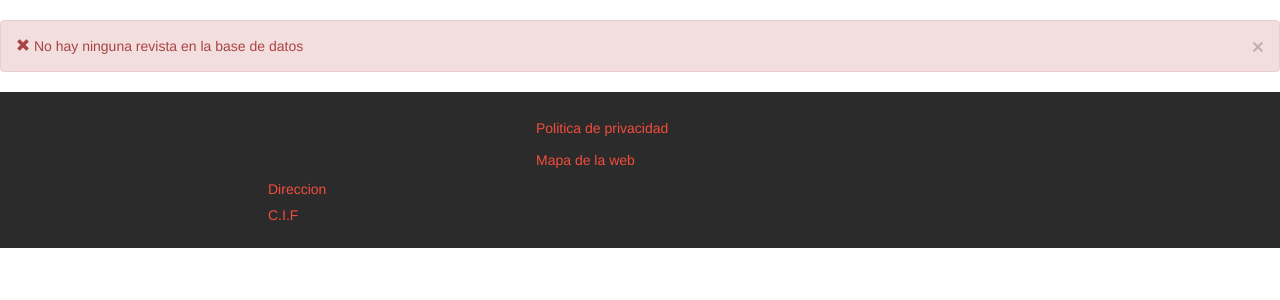
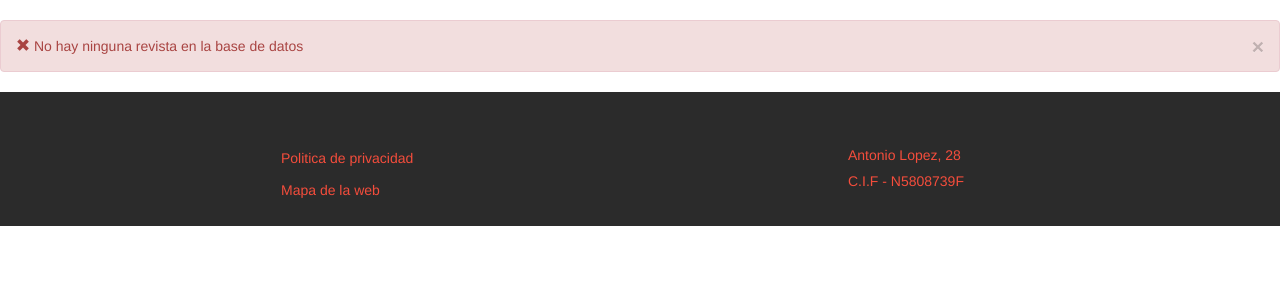
Before and after one commit to Trankimacin/Proyecto, a PHP site: page /revista.php in a window 1280 px wide. Shown: the part 52-352 px from the top of the page. Run offline with PHP 8.4, Linux system fonts and the light colour scheme; data that the repository does not hold is empty; some libraries are stand-ins or nearby versions.

Commit message:
- Añadido los datos de la empresa. - Fixeado que no se colocara bien cuando no hay datos.

```diff
--- a/footer.php
+++ b/footer.php
@@ -4,17 +4,19 @@
 <footer class="pie">
     <div class="container">
         <div class="row">
+            <div class="col-md-12">
                 <div class="col-md-4 col-md-offset-2">
                     <ul class="nav">
-                    <li><a href="about-us.html">Politica de privacidad</a></li>
-                    <li><a href="">Mapa de la web</a></li>
+                        <li><a href="privacidad.php">Politica de privacidad</a></li>
+                        <li><a href="mapa.php">Mapa de la web</a></li>
                     </ul>
                 </div>
                 <div class="col-md-4 col-md-offset-2">
                     <ul class="nav">
-                    <li>Direccion</li>
-                    <li>C.I.F</li>
+                        <li>Antonio Lopez, 28</li>
+                        <li>C.I.F - N5808739F</li>
                     </ul>
+                </div>
             </div>
         </div>
     </div>
```
Lines whose indentation alone changed are shown as unchanged.
